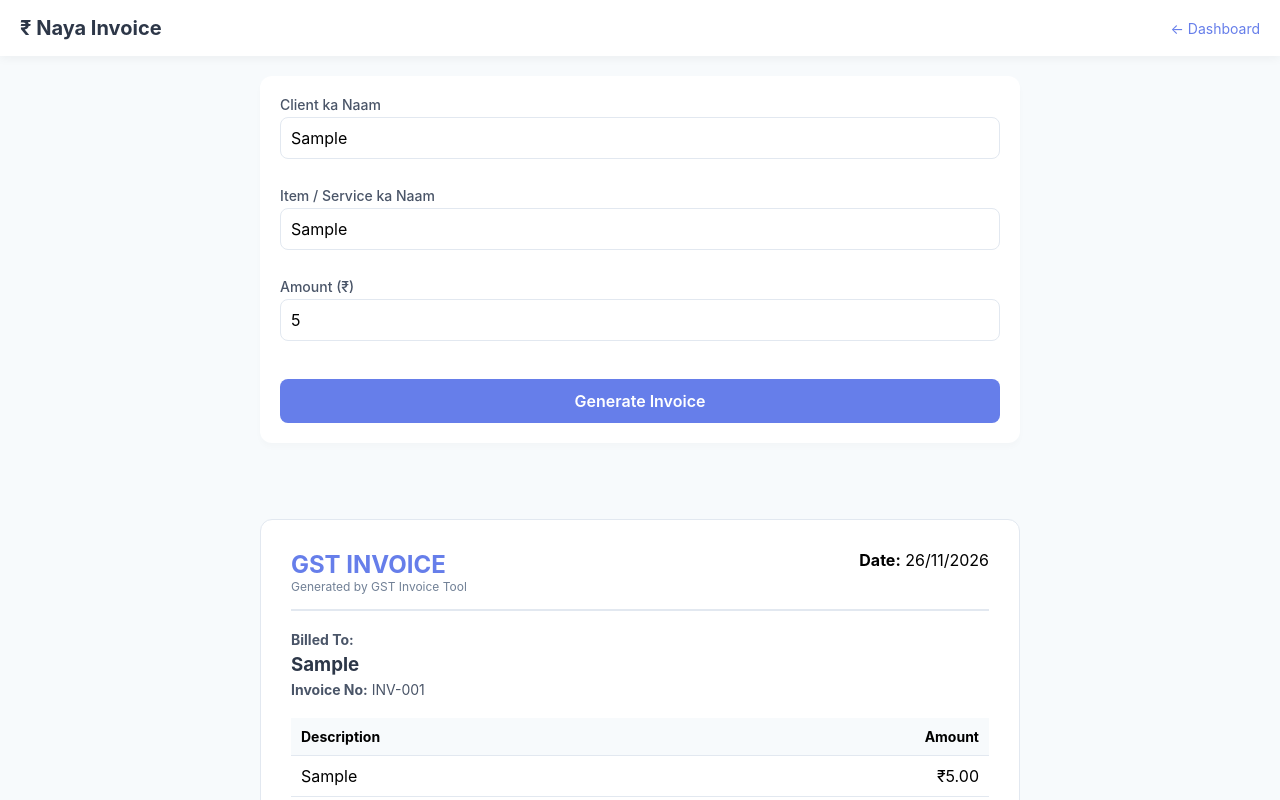
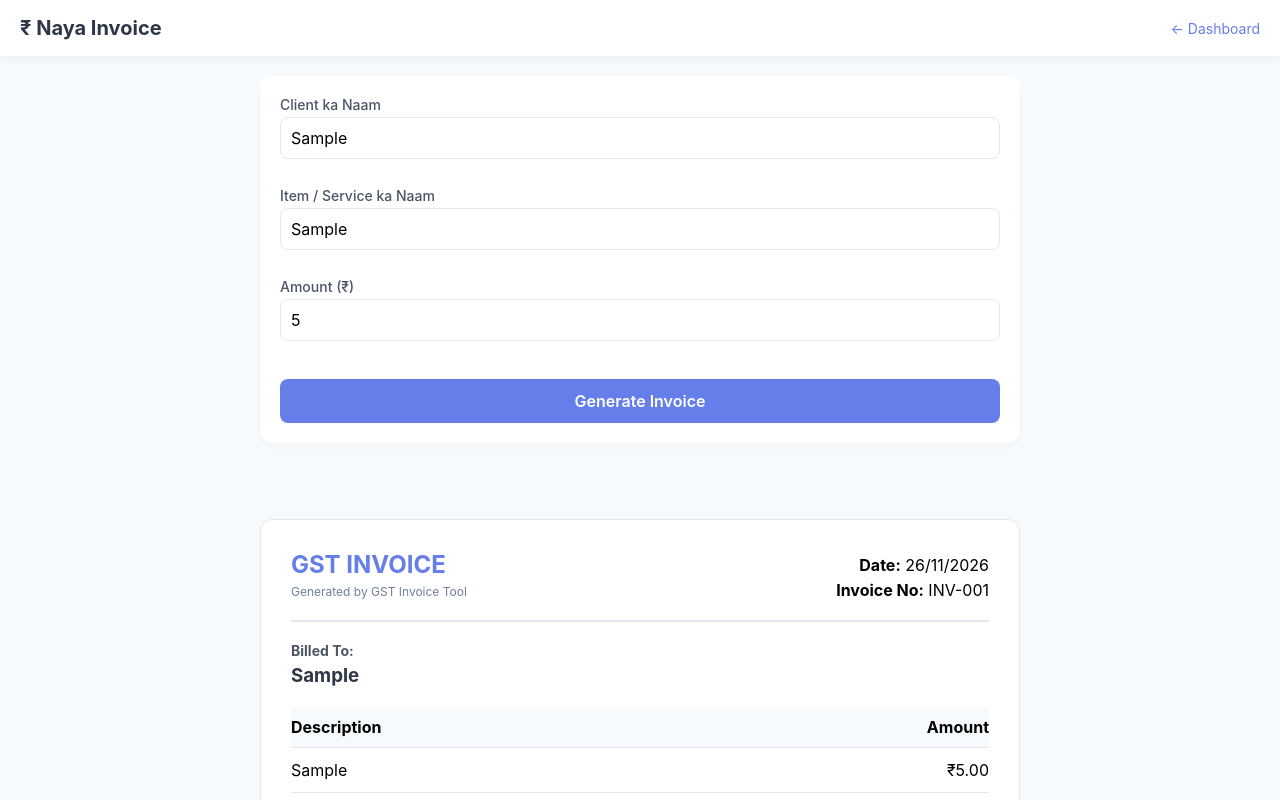
Before and after one commit to Siraj112/gst-invoice-tool, a plain HTML site: page invoice.html in a window 1280 px wide. Both pictures are taken after typing "Sample", "Sample", "5" into the empty fields and a click on the button "Generate Invoice". Shown: the top 800 px of the page. Drawn offline with Linux system fonts and the light colour scheme.

Commit message:
Update invoice.html

```diff
--- a/invoice.html
+++ b/invoice.html
@@ -5,7 +5,6 @@
   <meta name="viewport" content="width=device-width, initial-scale=1.0" />
   <title>Naya Invoice — GST Invoice Tool</title>
   <link rel="stylesheet" href="css/style.css" />
-  <!-- PDF डाउनलोड करने के लिए लाइब्रेरी -->
   <script src="https://cdnjs.cloudflare.com/ajax/libs/html2pdf.js/0.10.1/html2pdf.bundle.min.js"></script>
   <style>
     body { background: #f7fafc; display: block; padding: 0; margin: 0; }
@@ -17,20 +16,21 @@
     .form-group label { display: block; font-size: 14px; color: #4a5568; margin-bottom: 4px; }
     .form-group input { width: 100%; padding: 10px; border: 1px solid #e2e8f0; border-radius: 8px; box-sizing: border-box; }
     .btn-primary { width: 100%; padding: 12px; background: #667eea; color: #fff; border: none; border-radius: 8px; font-size: 16px; font-weight: 600; margin-top: 10px; cursor: pointer; }
-
-    /* PDF डाउनलोड बटन का डिज़ाइन */
     .btn-download { width: 100%; padding: 14px; background: #38a169; color: #fff; border: none; border-radius: 8px; font-size: 16px; font-weight: 600; margin-top: 15px; cursor: pointer; display: flex; justify-content: center; align-items: center; gap: 10px; }
     .back-link { color: #667eea; text-decoration: none; font-size: 14px; }
 
-    /* असली इनवॉइस का डिज़ाइन */
-    .invoice-box { background: #fff; padding: 30px; border-radius: 12px; margin-top: 20px; display: none; border: 1px solid #e2e8f0; }
+    /* इनवॉइस का नया डिज़ाइन (टेबल के बिना) */
+    .invoice-box { background: #fff; padding: 30px; border-radius: 12px; margin-top: 20px; display: none; border: 1px solid #e2e8f0; color: #000; }
     .invoice-header { display: flex; justify-content: space-between; border-bottom: 2px solid #e2e8f0; padding-bottom: 15px; margin-bottom: 20px; }
+    .invoice-details { margin-bottom: 20px; }
     .invoice-details p { margin: 5px 0; font-size: 14px; color: #4a5568; }
-    .invoice-table { width: 100%; border-collapse: collapse; margin-top: 20px; }
-    .invoice-table th, .invoice-table td { padding: 10px; text-align: left; border-bottom: 1px solid #e2e8f0; }
-    .invoice-table th { background: #f7fafc; font-size: 14px; }
+
+    .item-row { display: flex; justify-content: space-between; padding: 10px 0; border-bottom: 1px solid #e2e8f0; font-weight: bold; background: #f7fafc; }
+    .item-data { display: flex; justify-content: space-between; padding: 12px 0; border-bottom: 1px solid #e2e8f0; }
+
     .total-section { text-align: right; margin-top: 20px; font-size: 15px; }
-    .total-section h3 { margin-top: 10px; color: #2d3748; font-size: 18px; }
+    .total-section p { margin: 5px 0; }
+    .total-section h3 { margin-top: 10px; color: #2d3748; font-size: 18px; border-top: 2px solid #2d3748; padding-top: 10px; }
   </style>
 </head>
 <body>
@@ -59,38 +59,32 @@
   </div>
 
   <div class="container">
-    <!-- यह हमारा असली इनवॉइस है जो सिर्फ जनरेट करने के बाद दिखेगा -->
     <div class="invoice-box" id="invoice-box">
       <div class="invoice-header">
         <div>
           <h2 style="margin:0; color:#667eea;">GST INVOICE</h2>
-          <p style="font-size:12px; color:#718096;">Generated by GST Invoice Tool</p>
+          <p style="font-size:12px; color:#718096; margin: 5px 0;">Generated by GST Invoice Tool</p>
         </div>
         <div style="text-align:right;">
-          <p><strong>Date:</strong> <span id="print-date"></span></p>
+          <p style="margin: 5px 0;"><strong>Date:</strong> <span id="print-date"></span></p>
+          <p style="margin: 5px 0;"><strong>Invoice No:</strong> INV-001</p>
         </div>
       </div>
 
       <div class="invoice-details">
         <p><strong>Billed To:</strong></p>
         <h3 style="margin: 5px 0; color: #2d3748;" id="res-client"></h3>
-        <p><strong>Invoice No:</strong> INV-001</p>
       </div>
 
-      <table class="invoice-table">
-        <thead>
-          <tr>
-            <th>Description</th>
-            <th style="text-align:right;">Amount</th>
-          </tr>
-        </thead>
-        <tbody>
-          <tr>
-            <td id="res-item"></td>
-            <td style="text-align:right;">₹<span id="res-amount"></span></td>
-          </tr>
-        </tbody>
-      </table>
+      <!-- टेबल की जगह अब div का इस्तेमाल किया है -->
+      <div class="item-row">
+        <div style="width: 70%;">Description</div>
+        <div style="width: 30%; text-align: right;">Amount</div>
+      </div>
+      <div class="item-data">
+        <div style="width: 70%;" id="res-item"></div>
+        <div style="width: 30%; text-align: right;">₹<span id="res-amount"></span></div>
+      </div>
 
       <div class="total-section">
         <p>CGST (9%): ₹<span id="res-cgst"></span></p>
@@ -99,11 +93,8 @@
       </div>
     </div>
 
-    <!-- PDF डाउनलोड बटन (यह PDF में नहीं आएगा) -->
     <div id="download-btn-container" style="display: none; margin-bottom: 40px;">
-      <button class="btn-download" onclick="downloadPDF()">
-        📥 Download PDF
-      </button>
+      <button class="btn-download" onclick="downloadPDF()">📥 Download PDF</button>
     </div>
   </div>
 
@@ -121,7 +112,6 @@
       const cgst = (amount * 9) / 100;
       const sgst = (amount * 9) / 100;
       const total = amount + cgst + sgst;
-
       const today = new Date().toLocaleDateString('en-IN');
 
       document.getElementById('res-client').innerText = client;
@@ -132,10 +122,8 @@
       document.getElementById('res-total').innerText = total.toFixed(2);
       document.getElementById('print-date').innerText = today;
 
-      // इनवॉइस और PDF बटन दिखाएँ
       document.getElementById('invoice-box').style.display = 'block';
       document.getElementById('download-btn-container').style.display = 'block';
-
       window.scrollTo({ top: 0, behavior: 'smooth' });
     }
 
@@ -143,16 +131,16 @@
       const element = document.getElementById('invoice-box');
       const clientName = document.getElementById('res-client').innerText;
 
-      // PDF बनाने की सेटिंग
+      // PDF बनाने की सेटिंग (थोड़ा और बेहतर किया गया है)
       const opt = {
-        margin:       0.5,
+        margin:       [0.5, 0.5, 0.5, 0.5], // ऊपर, दाएं, नीचे, बाएं मार्जिन
         filename:     `Invoice_${clientName}.pdf`,
-        image:        { type: 'jpeg', quality: 0.98 },
-        html2canvas:  { scale: 2 },
+        image:        { type: 'jpeg', quality: 1 },
+        html2canvas:  { scale: 2, useCORS: true, letterRendering: true },
         jsPDF:        { unit: 'in', format: 'a4', orientation: 'portrait' }
       };
 
-      // PDF डाउनलोड करें
+      // PDF जनरेट और डाउनलोड करें
       html2pdf().set(opt).from(element).save();
     }
   </script>
```
